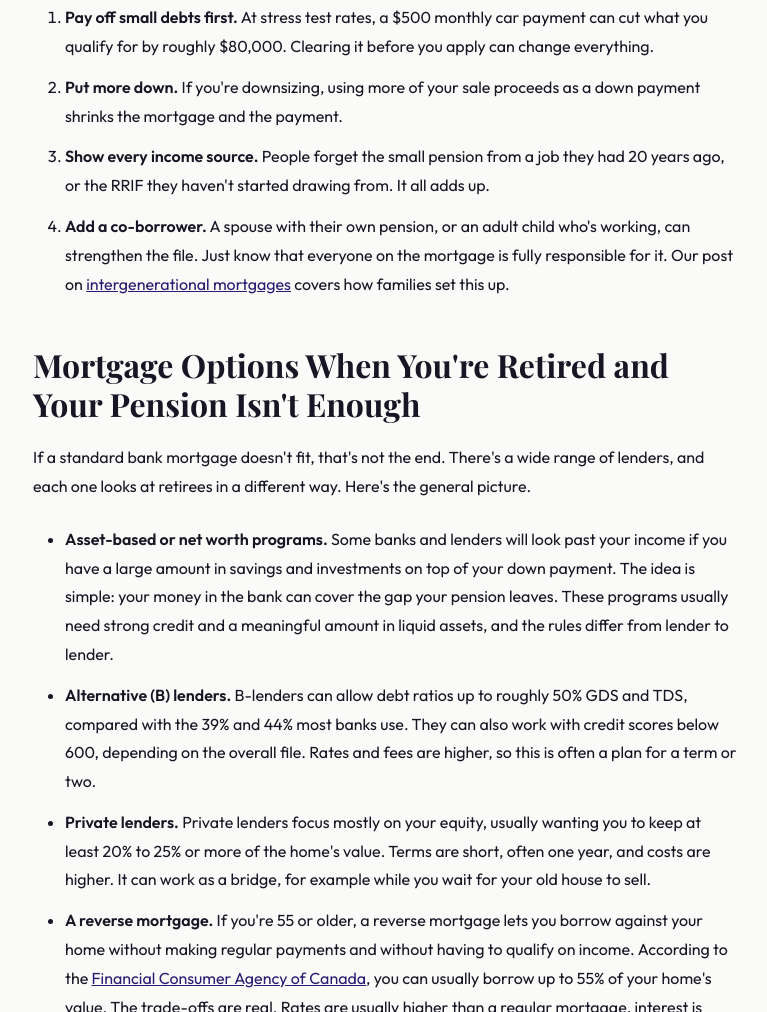
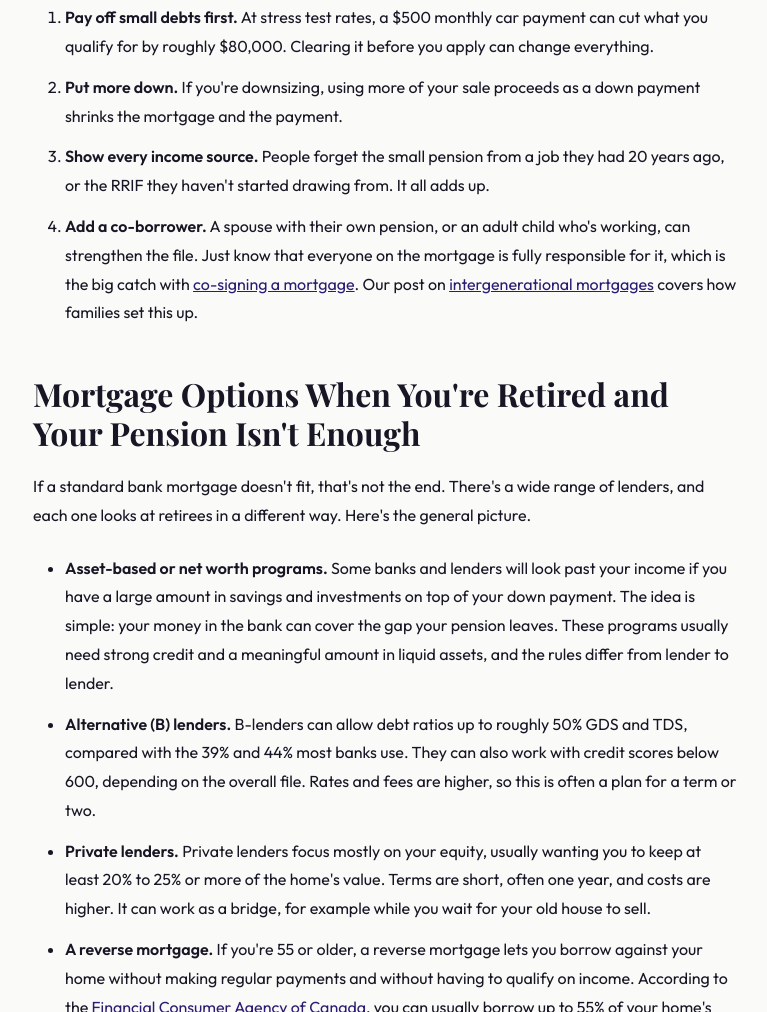
Before and after one commit to surinder-oss/God-lion-website, a plain HTML site: page blog/get-mortgage-if-retired-canada.html in a window 1280 px wide. Shown: the part 2921-3933 px from the top of the page, without its empty margins (83-850 px from the left). Drawn offline with nearby package versions, Linux system fonts and the light colour scheme; a web font is replaced by a local one.

Commit message:
Update internal links: co-signing-mortgage-canada
Co-Authored-By: Claude Opus 5.5 <noreply@anthropic.com>

```diff
--- a/blog/get-mortgage-if-retired-canada.html
+++ b/blog/get-mortgage-if-retired-canada.html
@@ -159,7 +159,7 @@
         <li><strong>Pay off small debts first.</strong> At stress test rates, a $500 monthly car payment can cut what you qualify for by roughly $80,000. Clearing it before you apply can change everything.</li>
         <li><strong>Put more down.</strong> If you're downsizing, using more of your sale proceeds as a down payment shrinks the mortgage and the payment.</li>
         <li><strong>Show every income source.</strong> People forget the small pension from a job they had 20 years ago, or the RRIF they haven't started drawing from. It all adds up.</li>
-        <li><strong>Add a co-borrower.</strong> A spouse with their own pension, or an adult child who's working, can strengthen the file. Just know that everyone on the mortgage is fully responsible for it. Our post on <a href="intergenerational-mortgage-alberta">intergenerational mortgages</a> covers how families set this up.</li>
+        <li><strong>Add a co-borrower.</strong> A spouse with their own pension, or an adult child who's working, can strengthen the file. Just know that everyone on the mortgage is fully responsible for it, which is the big catch with <a href="co-signing-mortgage-canada">co-signing a mortgage</a>. Our post on <a href="intergenerational-mortgage-alberta">intergenerational mortgages</a> covers how families set this up.</li>
       </ol>
 
       <h2>Mortgage Options When You're Retired and Your Pension Isn't Enough</h2>
```
Also changed, not shown: blog/intergenerational-mortgage-alberta.html (+1 -1 lines).
